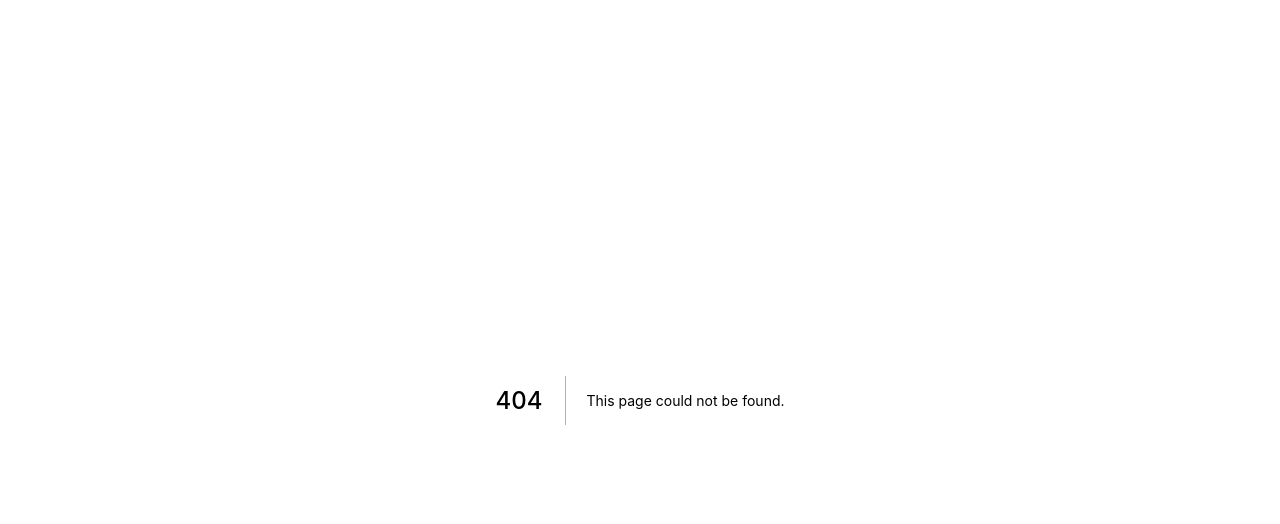
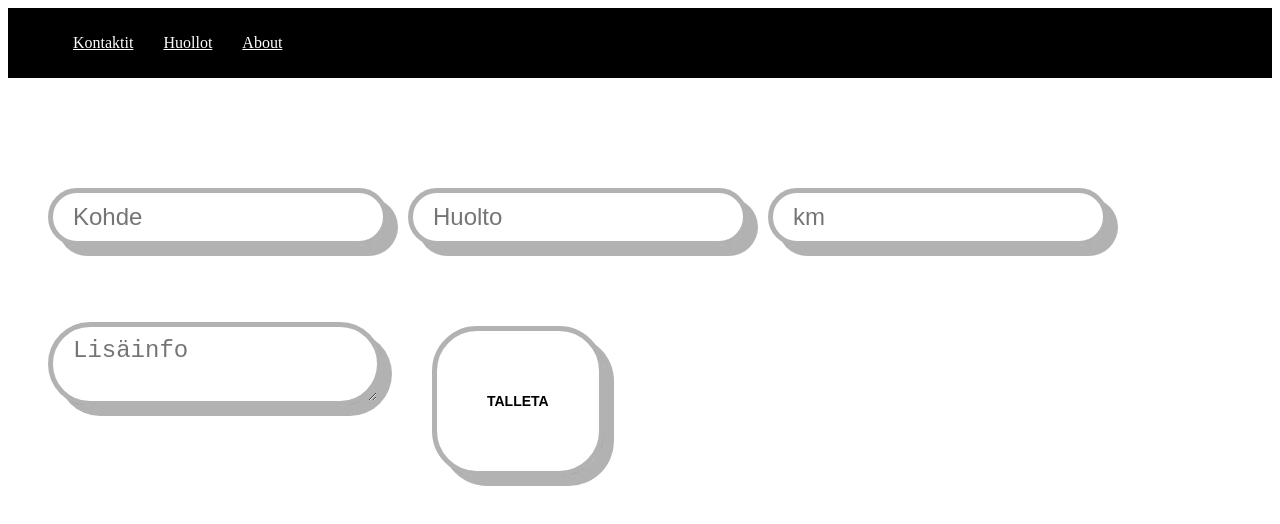
Before and after one commit to riimalaj/Rekisteri, a Next.js app: page /huolto/paivitaHuolto in a window 1280 px wide. Before the commit this address had no page. Shown: the top 524 px of the page. Built offline with nearby package versions, Linux system fonts and the light colour scheme.

Commit message:
Initial huolto päivitys code.

```diff
--- /dev/null
+++ b/pages/huolto/paivitaHuolto.js
@@ -0,0 +1,111 @@
+
+import {useState} from 'react'
+import formiStyle from '../../styles/Formi.module.css'
+import Nav from "../../components/Nav"
+import { Z_VERSION_ERROR } from 'zlib'
+//import { GetServerSideProps } from 'next'
+
+/*
+    Read data from prisma table and populate it to form fields.
+*/
+
+export default function paivitaHuolto() {
+    const [formData, setFormData] = useState({})
+    const [on, setOn] = useState(false)
+
+    const huoltoData = {
+        "kohde": formData.kohde,
+        "huolto": formData.huolto,
+        "km": parseInt(formData.km),
+        "info": formData.info,
+    }
+
+    const saveHuolto = async(huolto) => {
+        const response = await fetch('../api/PostHuolto', {
+            method:'POST',
+            body:JSON.stringify(huolto)
+        })
+
+        if (!response.ok){
+            throw new Error(response.statusText)
+        }
+
+        return await response.json()
+    }
+
+    const handleInputChange = (event) => {
+        console.log(event.target.name)
+        setFormData(preFormData => {
+            return{
+                ...preFormData,
+                [event.target.name]: event.target.value
+            }
+        })
+    }
+
+
+    console.log("formdata: ", formData)
+
+    const submitData = async (event) => {
+        event.preventDefault;
+        console.log("submitData: ", huoltoData);
+        await saveHuolto(huoltoData)
+    }
+
+    const readData = async () => {
+        const res = await fetch('./api/Read', {
+            method:'GET'
+        })
+
+        return{
+            props:{res}
+        }
+
+    }
+
+    const show = () => setOn(true)
+    return (
+    <div>
+    <Nav />
+    <div className = {formiStyle.form}>
+        <form onSubmit={submitData}>
+        <input
+            className = {formiStyle.input}
+            type = "text"
+            name = "kohde"
+            placeholder = "Kohde"
+            onChange={handleInputChange}
+            value={formData.kohde}
+        />
+
+        <input
+            className = {formiStyle.input}
+            type = "text"
+            name = "huolto"
+            placeholder = "Huolto"
+            onChange={handleInputChange}
+            value={formData.huolto}
+        />
+
+        <input
+            className = {formiStyle.input}
+            type = "number"
+            name = "km"
+            placeholder = "km"
+            onChange={handleInputChange}
+            value={formData.km}
+        />
+
+        <textarea
+            className = {formiStyle.input}
+            name = "info"
+            placeholder = "Lisäinfo"
+            onChange={handleInputChange}
+            value={formData.info}
+        />
+        <button className = {formiStyle.button}>Talleta</button>
+        </form>
+    </div>
+</div>
+  )
+}
```
Also changed, not shown: pages/huolto/index.js (+10 -2 lines).
